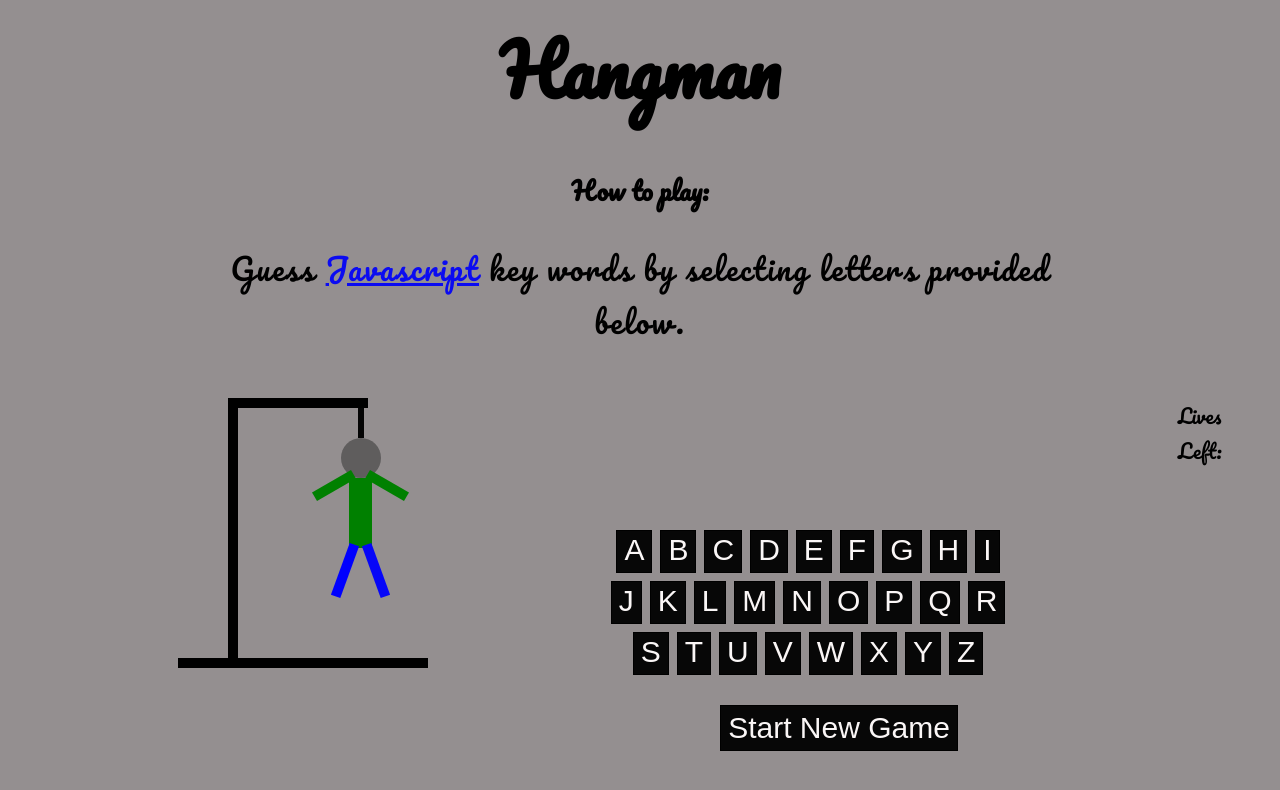
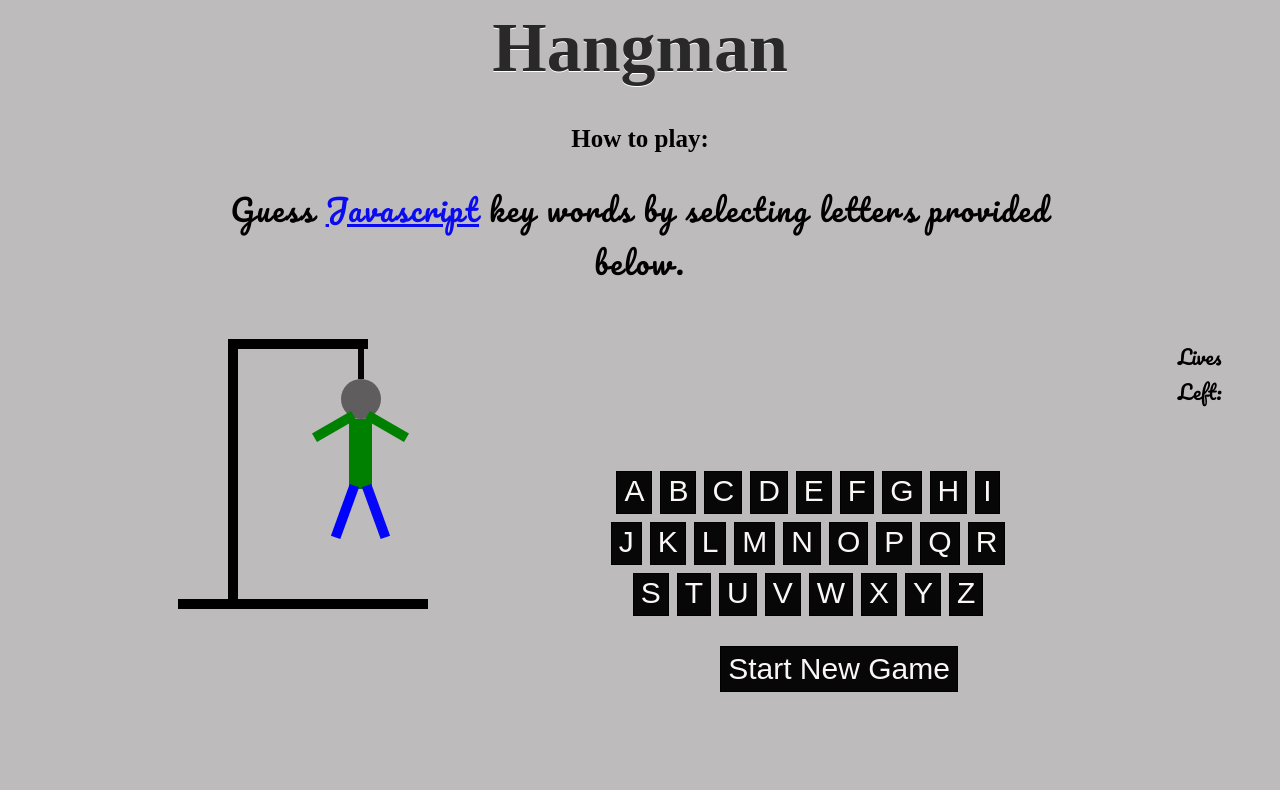
Before and after one commit to Zee5/hangman, a plain HTML site: page index.html in a window 1280 px wide. Drawn offline with nearby package versions, Linux system fonts and the light colour scheme.

Commit message:
add text shadow for the header

```diff
--- a/css/style.css
+++ b/css/style.css
@@ -1,4 +1,3 @@
-
 
 body {
   background-color: rgb(204, 209, 202);
@@ -8,12 +7,19 @@ body {
 }
 h1 {
   font-family: 'Pacifico', cursive;
+  font-family: 'Slabo 47px', serif;
   text-align: center;
   font-size: 70px;
   margin-top: 5px;
+
+  text-shadow: 0 1px 0 white;
+  color: #292929;
+
+
 }
 .description {
   font-family: 'Pacifico', cursive;
+  font-family: 'Slabo 37px', serif;
   font-size: 25px;
   text-align: center;
   margin-top: -10px;
@@ -182,6 +188,6 @@ span{
 }
 @media screen and (min-width: 480px) {
   body {
-      background-color: rgb(148, 143, 144);
+      background-color: rgb(190, 187, 188);
   }
 }
--- a/index.html
+++ b/index.html
@@ -6,6 +6,7 @@
     <link rel="stylesheet" href="css/style.css">
     <link href="https://fonts.googleapis.com/css?family=Pacifico" rel="stylesheet">
     <link href="https://fonts.googleapis.com/css?family=Abril+Fatface" rel="stylesheet">
+    <link href="https://fonts.googleapis.com/css?family=Slabo+27px" rel="stylesheet">
     <script src="https://ajax.googleapis.com/ajax/libs/jquery/3.1.1/jquery.min.js"></script>
     <script src='js/script.js'></script>
 </head>
```
